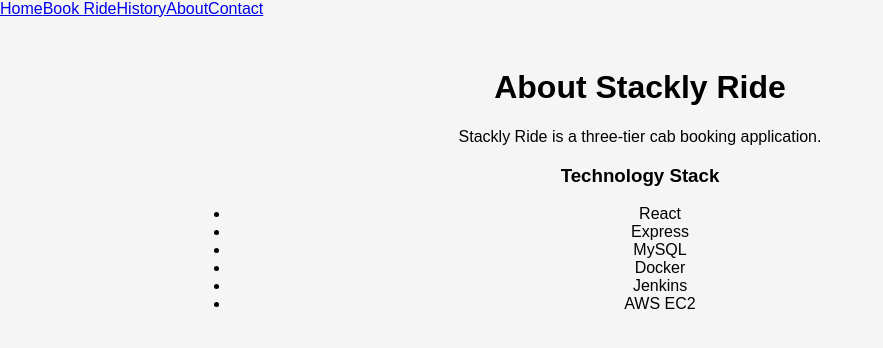
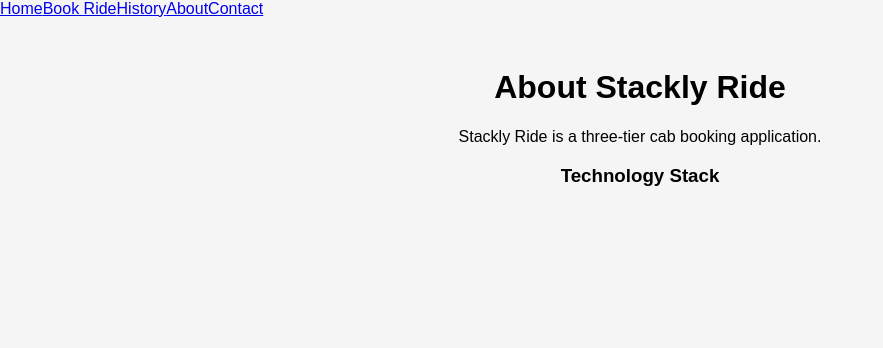
Before and after one commit to kannan8122378/Jenkinss, a React app in the folder frontend/: page /about in a window 1280 px wide. Shown: the top 348 px of the page, without its empty margins (0-883 px from the left). Built offline with nearby package versions, Linux system fonts and the light colour scheme; the HTML template or start-up script is replaced by a standard one.

Commit message:
Remove technology stack section from About page
Removed technology stack list from About page.

```diff
--- a/frontend/src/pages/About.jsx
+++ b/frontend/src/pages/About.jsx
@@ -14,22 +14,6 @@ function About(){
 
             <h3>Technology Stack</h3>
 
-            <ul>
-
-                <li>React</li>
-
-                <li>Express</li>
-
-                <li>MySQL</li>
-
-                <li>Docker</li>
-
-                <li>Jenkins</li>
-
-                <li>AWS EC2</li>
-
-            </ul>
-
         </div>
 
     );
```
